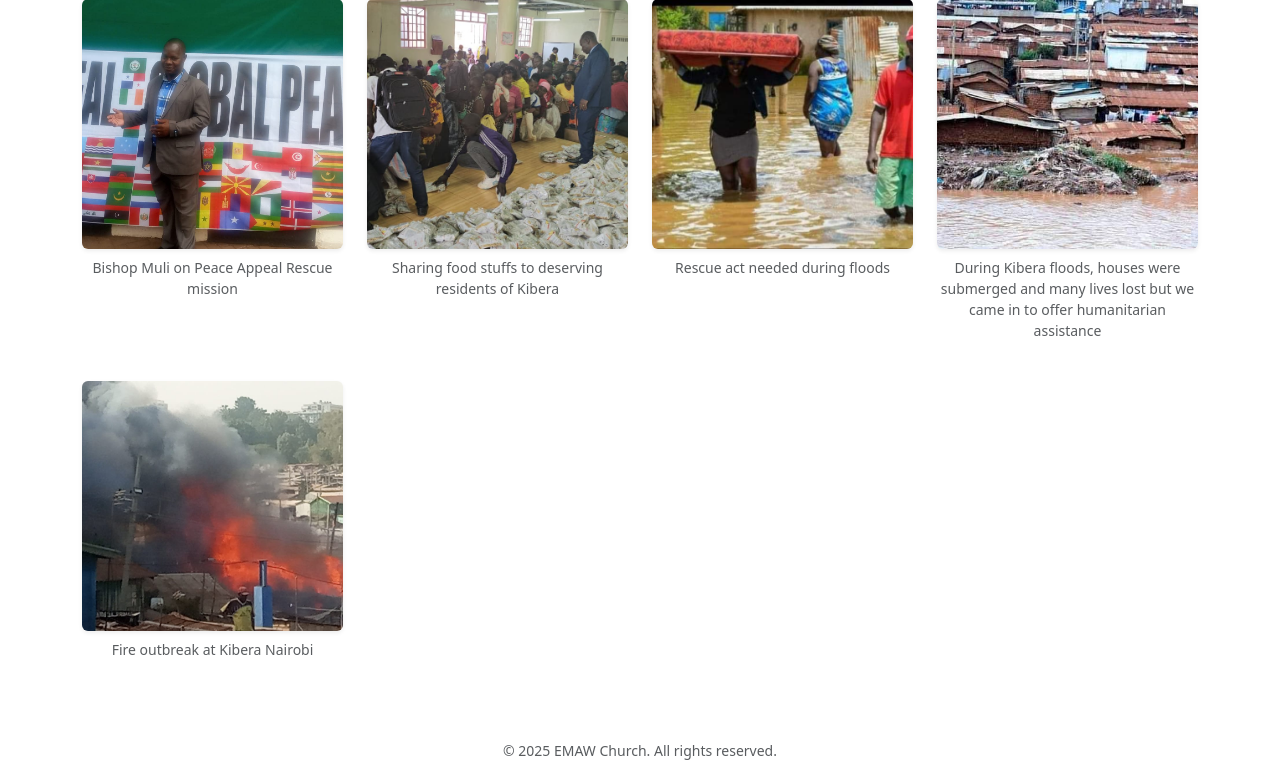
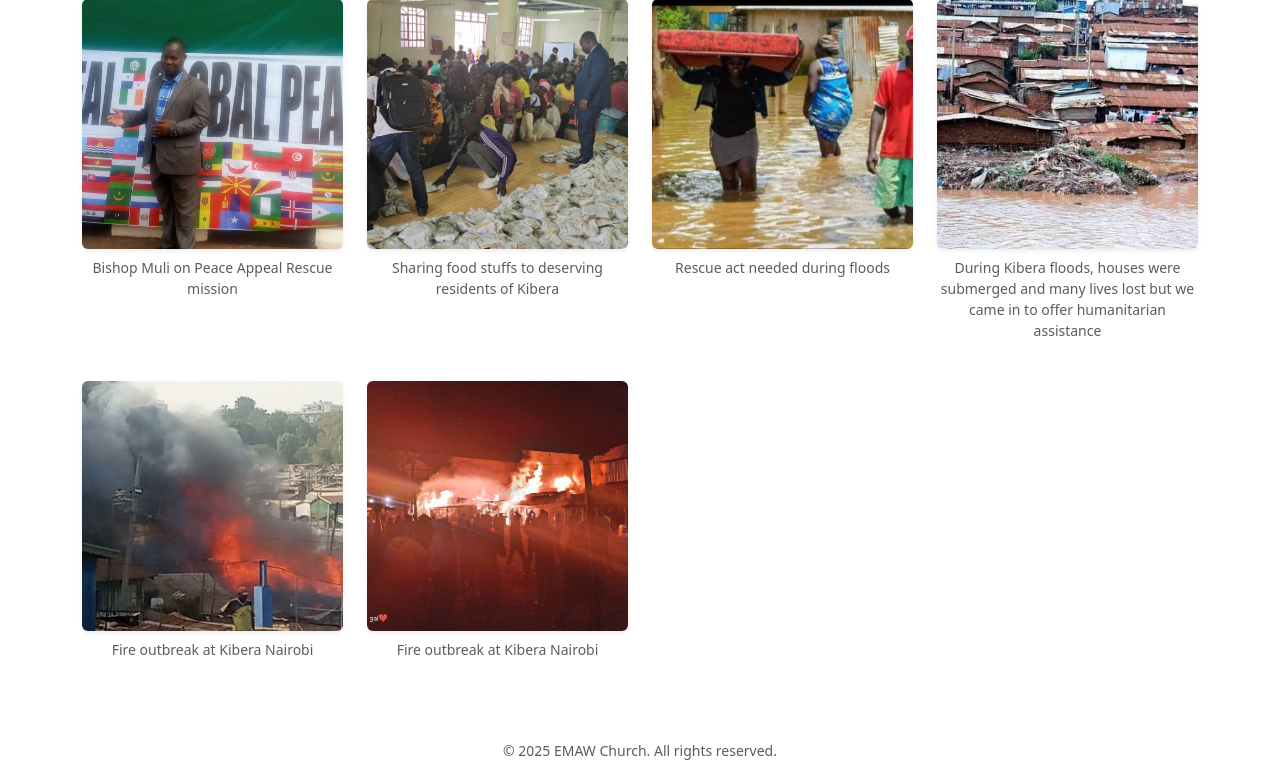
Before and after one commit to Fickey123/emaw_website, a Flask app: page /ministries/dorcas in a window 1280 px wide. Shown: the part 486-1263 px from the top of the page. Run offline with Flask 3, Linux system fonts and the light colour scheme; some libraries are stand-ins or nearby versions.

Commit message:
modify templates/dorcas_ministry.html, templates/home.html

```diff
--- a/templates/dorcas_ministry.html
+++ b/templates/dorcas_ministry.html
@@ -31,7 +31,8 @@
       {'filename': 'rescue2.jpg', 'description': 'Sharing food stuffs to deserving residents of Kibera'},
       {'filename': 'rescue3.jpg', 'description': 'Rescue act needed during floods'},
       {'filename': 'rescue4.jpg', 'description': 'During Kibera floods, houses were submerged and many lives lost but we came in to offer humanitarian assistance'},
-      {'filename': 'rescue5.jpg', 'description': 'Fire outbreak at Kibera Nairobi'}
+      {'filename': 'rescue5.jpg', 'description': 'Fire outbreak at Kibera Nairobi'},
+      {'filename': 'rescue6.jpg', 'description': 'Fire outbreak at Kibera Nairobi'}
     ] %}
     {% for img in gallery_images %}
       <div class="col-6 col-md-4 col-lg-3 text-center">
--- a/templates/home.html
+++ b/templates/home.html
@@ -72,7 +72,7 @@
     <div class="hero-overlay"></div>
     <div class="hero-content">
       <h1 class="welcome-heading text-center">
-        <span class="d-block">Welcome</span>
+        <span class="d-block">Welcome to</span>
         <span class="d-block">Evangelical Missions Across the World</span>
         <span class="d-block">Church (EMAW)</span>
       </h1>
```
Also changed, not shown: static/images/WhatsApp Image 2025-08-06 at 04.24.55_cb49eb15.jpg (added), static/images/WhatsApp Image 2025-08-06 at 04.25.51_7e935778.jpg (added), static/images/rescue6.jpg (added).
